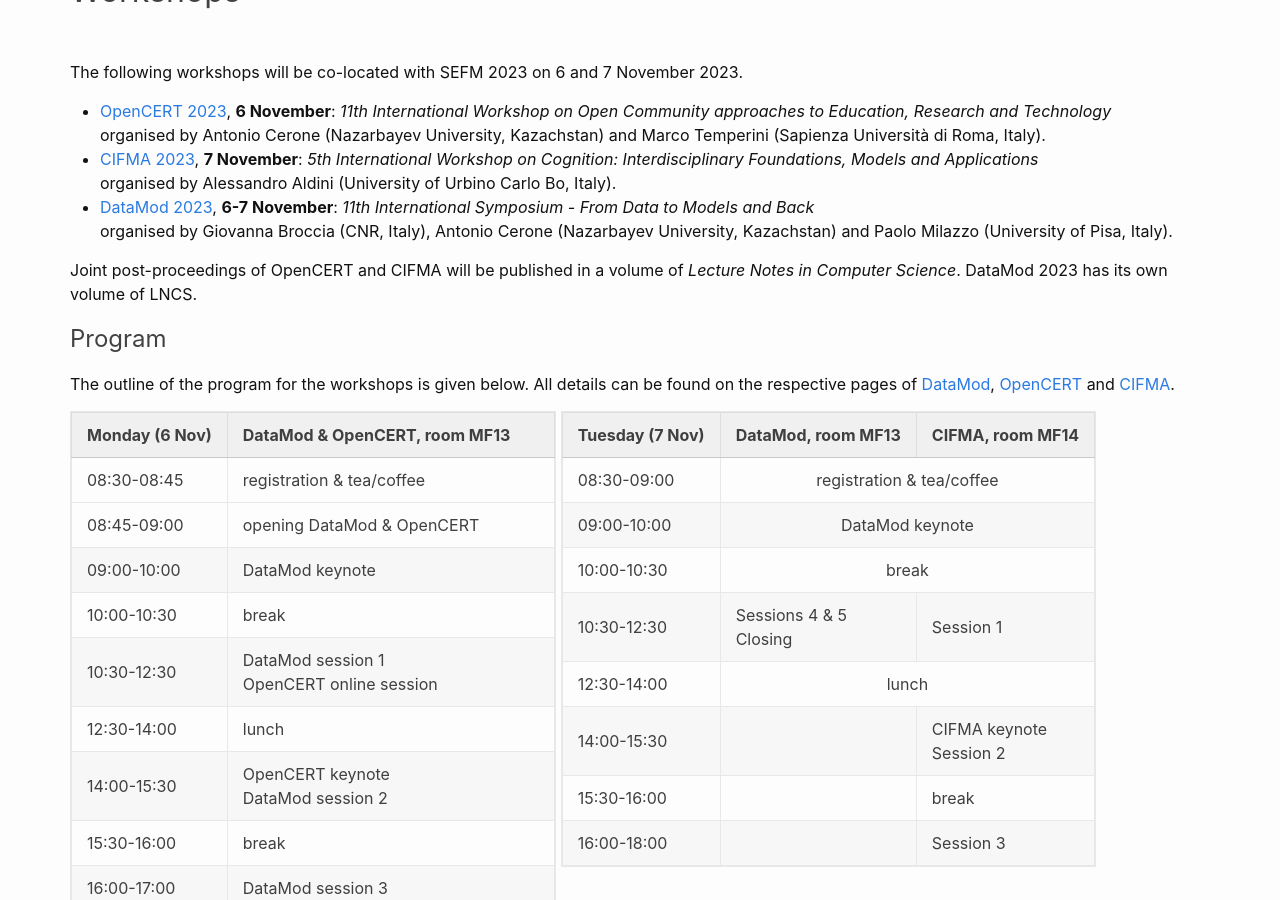
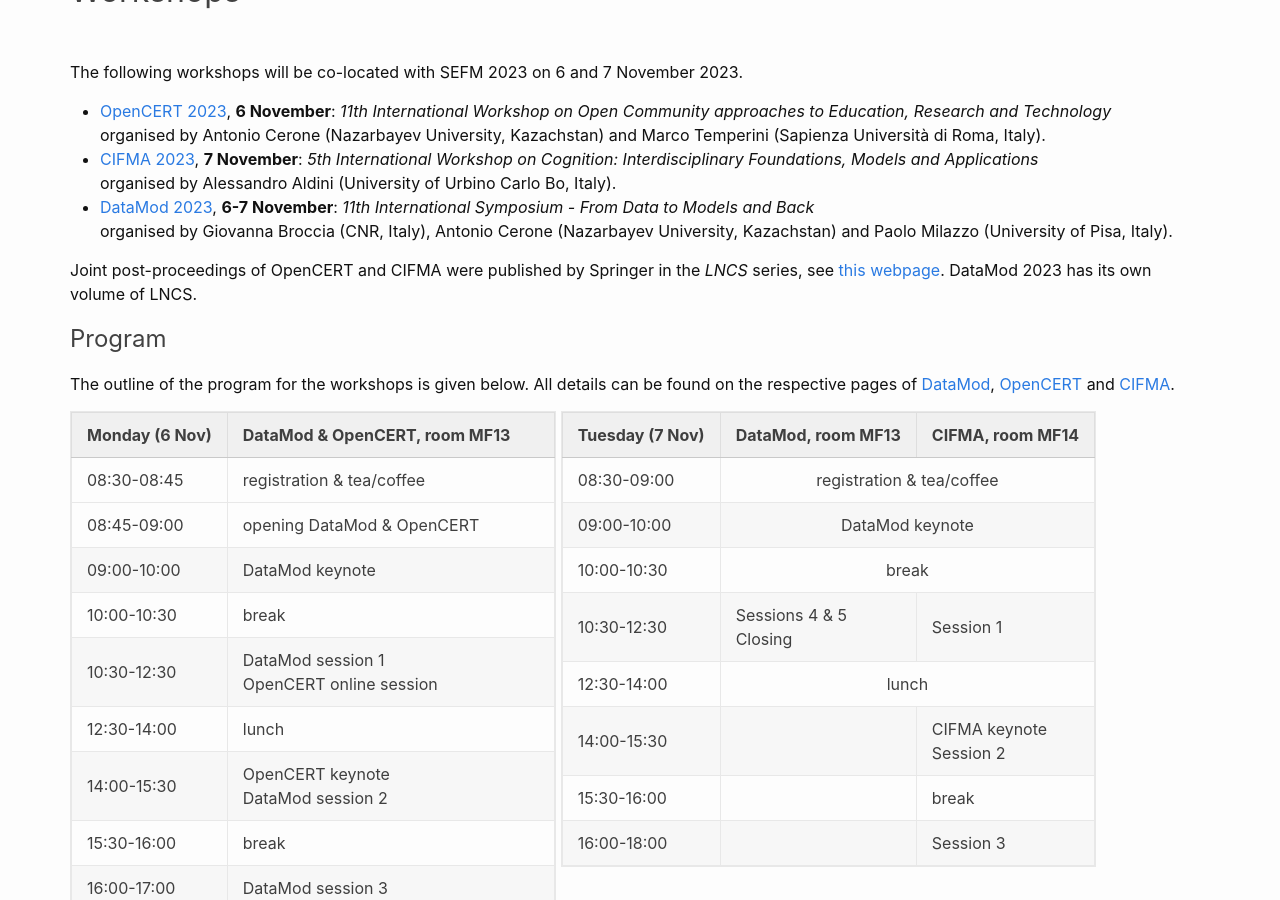
Before and after one commit to sefm-conference/2023, a Jekyll site: the page built from _pages/workshops.md, in a window 1280 px wide and 900 px high, scrolled down 469 px. Built offline with Jekyll 4.4.1, drawn with Linux system fonts in a browser that asks for light colours.

Commit message:
Add link to CIFMA/OpenCERT proceedings

```diff
--- a/_pages/workshops.md
+++ b/_pages/workshops.md
@@ -14,7 +14,7 @@ organised by Alessandro Aldini (University of Urbino Carlo Bo, Italy).
 - [DataMod 2023](https://datamod2023.github.io/), **6-7 November**: *11th International Symposium - From Data to Models and Back*
 organised by Giovanna Broccia (CNR, Italy), Antonio Cerone (Nazarbayev University, Kazachstan) and Paolo Milazzo (University of Pisa, Italy).
 
-Joint post-proceedings of OpenCERT and CIFMA will be published in a volume of *Lecture Notes in Computer Science*. DataMod 2023 has its own volume of LNCS.
+Joint post-proceedings of OpenCERT and CIFMA were published by Springer in the *LNCS* series, see [this webpage](https://link.springer.com/book/10.1007/978-3-031-66021-4). DataMod 2023 has its own volume of LNCS.
 
 ## Program
 The outline of the program for the workshops is given below.
```
